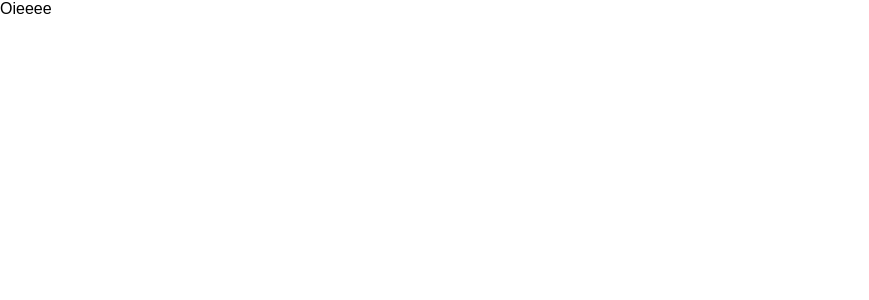
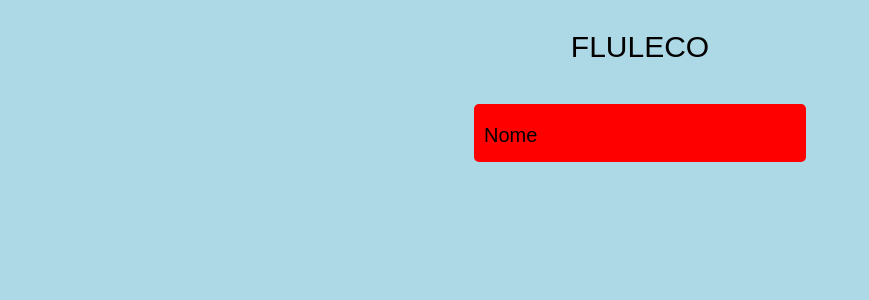
Before and after one commit to AbellasJuan/Fluleco, a React (Create React App) app: page / in a window 1280 px wide. Shown: the top 300 px of the page, without its empty margins (0-869 px from the left). Built offline with nearby package versions, Linux system fonts and the light colour scheme.

Commit message:
feat: input created

```diff
--- a/src/App.js
+++ b/src/App.js
@@ -1,5 +1,4 @@
 import { BrowserRouter, Routes, Route } from 'react-router-dom';
-// import { useState } from 'react';
 import Home from './pages/Home/index.js';
 import { GlobalStyle } from './styles/style.js';
 
--- a/src/pages/Home/index.js
+++ b/src/pages/Home/index.js
@@ -1,5 +1,20 @@
+import { useState } from "react";
+import { Container, Title, NameInput } from "./style.js";
+
 export default function Home(){
+
+    const [name, setName] = useState('')
+
     return(
-        <h1>Oieeee</h1>
+        <Container>
+            <Title>FLULECO</Title>
+
+            <NameInput
+                type="text"
+                placeholder="Nome"
+                value={name}
+                maxlength="12"
+                onChange={e => setName(e.target.value)}/>
+        </Container>
     )
 }
--- /dev/null
+++ b/src/pages/Home/style.js
@@ -0,0 +1,46 @@
+import styled from "styled-components";
+
+const Container = styled.div`
+    width: 100vw;
+    height: 100vh;
+
+    padding-top: 30px;
+
+    background-color: lightblue;
+
+    display: flex;
+    flex-direction: column;
+    align-items: center;
+`
+
+const Title = styled.h1`
+    font-size: 30px;
+    text-align: center;
+`
+
+const NameInput = styled.input`
+    height: 58px;
+
+    font-size: 25px;
+    font-weight: 400;
+    color: black;
+
+    padding-left: 10px;
+    border-radius: 5px;
+    margin-top: 40px;
+    box-shadow: 0 0 0 0;
+    border: 0 none;
+    background-color: red;
+
+    ::placeholder{
+        font-size: 20px;
+        font-weight: 400;
+        color: black;
+    };
+
+    :focus-within{
+        padding-left: 10px;
+    };
+`
+
+export { Container, Title, NameInput };
```
Also changed, not shown: src/pages/Teclado.js/index.js (deleted).
